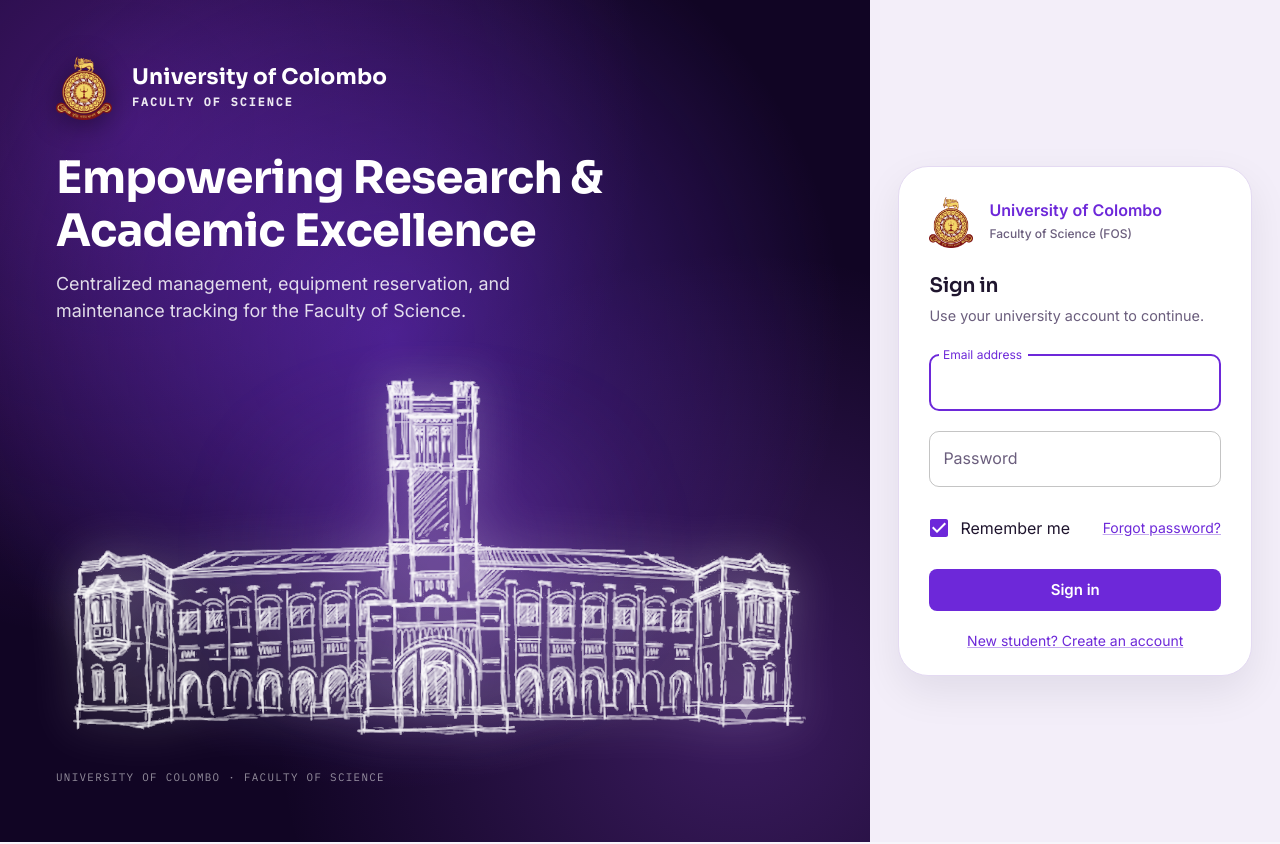
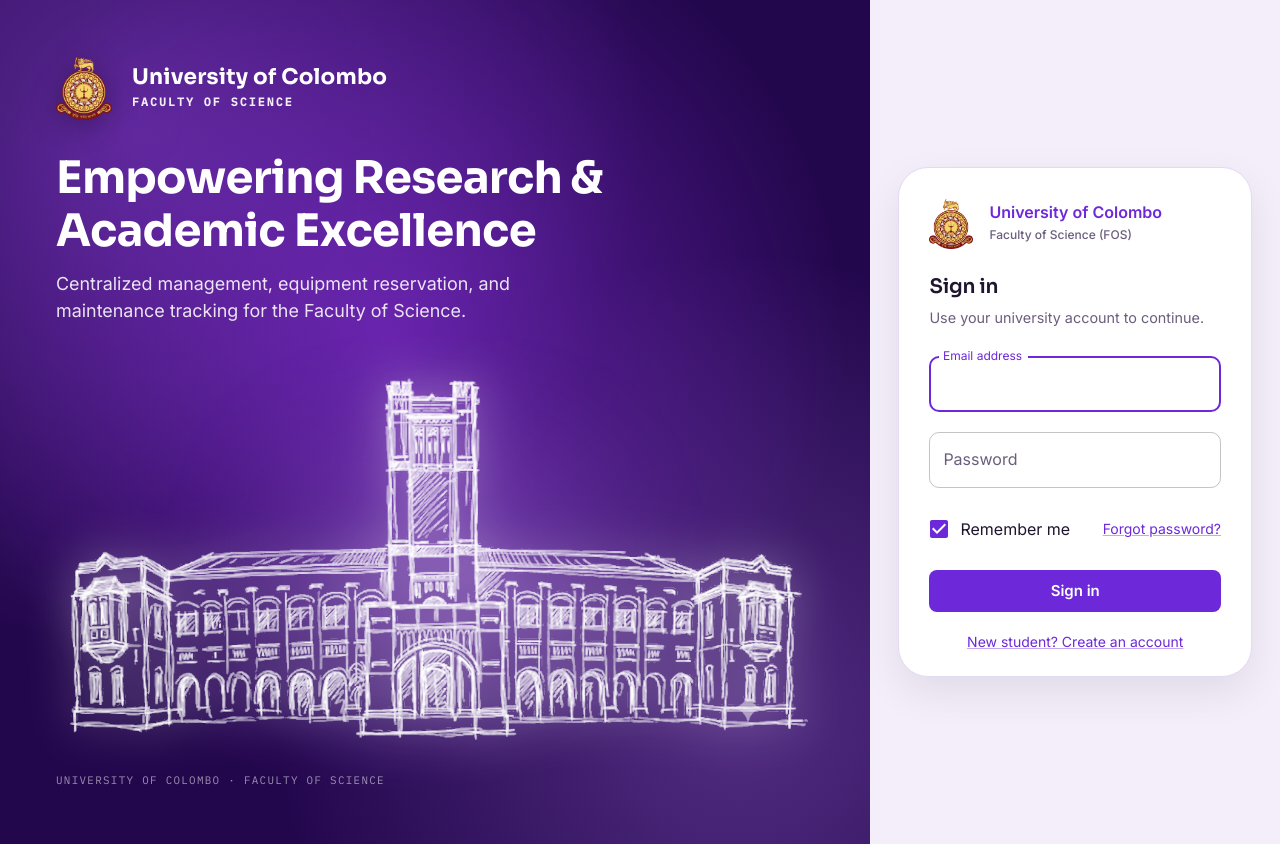
Before and after one commit to AceVuntrid/IT3003, a React (Vite) app in the folder frontend/: page /login in a window 1280 px wide. Built offline with nearby package versions, Linux system fonts and the light colour scheme; no server answers; some icons are missing.

Commit message:
Enhance hero background to vibrant royal purple and add screen blend mode for 100% pure white sketch lines

```diff
--- a/frontend/src/pages/auth/AuthShell.tsx
+++ b/frontend/src/pages/auth/AuthShell.tsx
@@ -10,22 +10,22 @@
 }) {
   return (
     <Box sx={{ minHeight: '100vh', display: 'flex' }}>
-      {/* Left Dominant Royal Purple Hero Panel (68% width on desktop) */}
+      {/* Left Dominant Bright Royal Purple Hero Panel (68% width on desktop) */}
       <Box
         sx={{
           display: { xs: 'none', md: 'flex' },
           flexDirection: 'column',
           justifyContent: 'space-between',
           width: { md: '64%', lg: '68%' },
-          backgroundColor: '#110524',
+          backgroundColor: '#23074D',
           color: '#fff',
           p: { md: 6, lg: 7 },
           position: 'relative',
           overflow: 'hidden',
           backgroundImage:
-            'radial-gradient(circle at 45% 40%, rgba(124,58,237,0.48), transparent 65%),' +
-            'radial-gradient(circle at 15% 15%, rgba(147,51,234,0.35), transparent 50%),' +
-            'radial-gradient(circle at 85% 85%, rgba(168,85,247,0.28), transparent 45%)',
+            'radial-gradient(circle at 45% 40%, rgba(147,51,234,0.55), transparent 65%),' +
+            'radial-gradient(circle at 15% 15%, rgba(168,85,247,0.40), transparent 50%),' +
+            'radial-gradient(circle at 85% 85%, rgba(192,132,252,0.30), transparent 45%)',
         }}
       >
         {/* Top Header with Official Crest & University Name in Top Left */}
@@ -34,13 +34,13 @@
             component="img"
             src="/uni-logo.png"
             alt="University of Colombo Crest"
-            sx={{ width: 56, height: 64, objectFit: 'contain', filter: 'drop-shadow(0 4px 14px rgba(0,0,0,0.45))' }}
+            sx={{ width: 56, height: 64, objectFit: 'contain', filter: 'drop-shadow(0 4px 14px rgba(0,0,0,0.3))' }}
           />
           <Box>
             <Typography sx={{ fontFamily: displayFont, fontWeight: 700, fontSize: '1.35rem', letterSpacing: '0.01em', lineHeight: 1.15 }}>
               University of Colombo
             </Typography>
-            <Typography sx={{ fontFamily: monoFont, fontSize: '0.72rem', letterSpacing: '0.18em', color: 'rgba(255,255,255,0.90)', mt: 0.4, fontWeight: 600 }}>
+            <Typography sx={{ fontFamily: monoFont, fontSize: '0.72rem', letterSpacing: '0.18em', color: 'rgba(255,255,255,0.92)', mt: 0.4, fontWeight: 600 }}>
               FACULTY OF SCIENCE
             </Typography>
           </Box>
@@ -51,7 +51,7 @@
           <Typography sx={{ fontFamily: displayFont, fontWeight: 700, fontSize: { md: '2.3rem', lg: '2.8rem' }, lineHeight: 1.18, mb: 1.5, letterSpacing: '-0.015em' }}>
             Empowering Research &amp; Academic Excellence
           </Typography>
-          <Typography sx={{ color: 'rgba(255,255,255,0.85)', fontSize: { md: '1.02rem', lg: '1.12rem' }, lineHeight: 1.55, maxWidth: 560 }}>
+          <Typography sx={{ color: 'rgba(255,255,255,0.88)', fontSize: { md: '1.02rem', lg: '1.12rem' }, lineHeight: 1.55, maxWidth: 560 }}>
             Centralized management, equipment reservation, and maintenance tracking for the Faculty of Science.
           </Typography>
         </Box>
@@ -70,15 +70,15 @@
             width: '100%',
           }}
         >
-          {/* Ambient Purple Glow */}
+          {/* Ambient Vibrant Purple Glow */}
           <Box
             sx={{
               position: 'absolute',
-              width: 520,
-              height: 260,
+              width: 540,
+              height: 270,
               borderRadius: '50%',
-              background: 'radial-gradient(circle, rgba(168,85,247,0.30) 0%, rgba(109,40,217,0) 70%)',
-              filter: 'blur(42px)',
+              background: 'radial-gradient(circle, rgba(192,132,252,0.35) 0%, rgba(124,58,237,0) 70%)',
+              filter: 'blur(45px)',
               pointerEvents: 'none',
               zIndex: 1,
             }}
@@ -87,21 +87,22 @@
           {/* Transparent PNG Building Sketch — Pure White Sketch Lines Only */}
           <Box
             component="img"
-            src="/assets/university_building.png"
+            src="/assets/university_building.png?v=pure_white_transparent_v3"
             alt="University Main Building Line Sketch"
             sx={{
               width: '100%',
-              maxWidth: 820,
-              maxHeight: 420,
+              maxWidth: 840,
+              maxHeight: 440,
               objectFit: 'contain',
-              filter: 'drop-shadow(0 0 24px rgba(255,255,255,0.45)) brightness(1.15)',
-              opacity: 0.98,
+              mixBlendMode: 'screen',
+              filter: 'drop-shadow(0 0 24px rgba(255,255,255,0.5)) brightness(1.2) contrast(1.2)',
+              opacity: 1,
               zIndex: 2,
               transform: 'translateY(10px)',
               transition: 'transform 0.4s ease, filter 0.4s ease',
               '&:hover': {
                 transform: 'translateY(10px) scale(1.02)',
-                filter: 'drop-shadow(0 0 34px rgba(255,255,255,0.7)) brightness(1.2)',
+                filter: 'drop-shadow(0 0 36px rgba(255,255,255,0.75)) brightness(1.25)',
               },
             }}
           />
```
